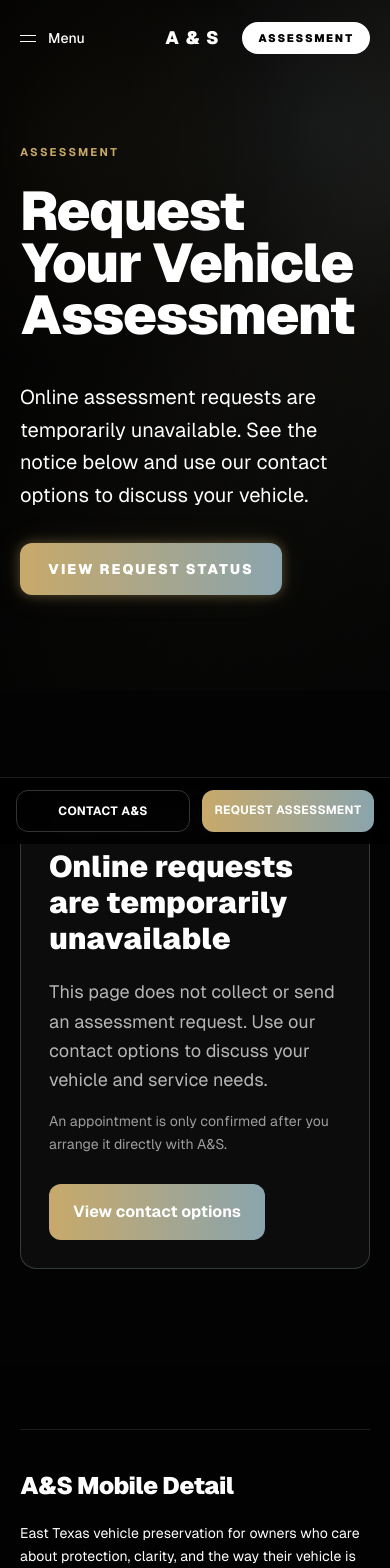
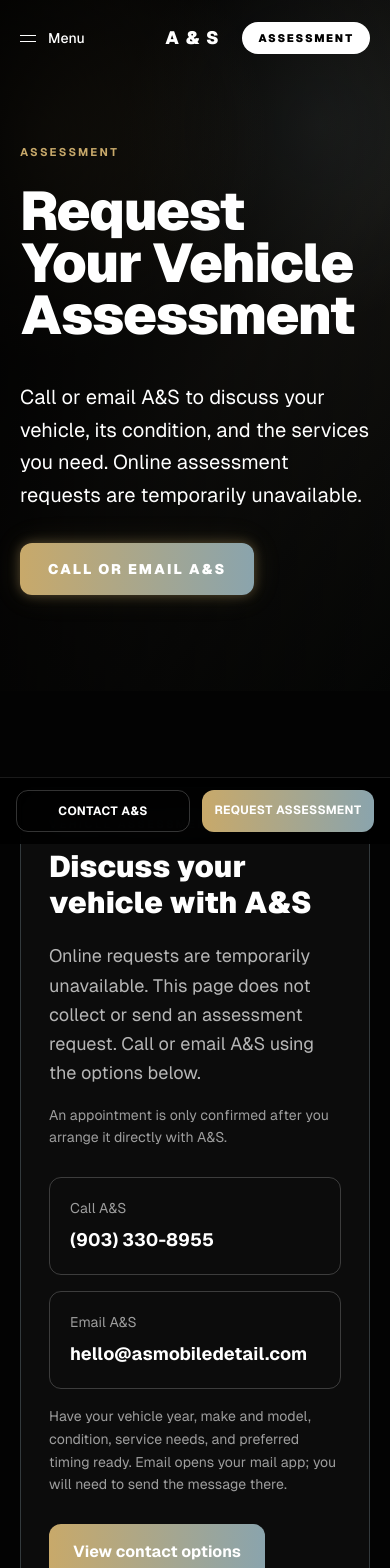
Before and after one commit to burchdad/mobile-detailing, a Next.js app: page /assessment in a window 390 px wide. Shown: the top 1568 px of the page. Built offline with nearby package versions, Linux system fonts and the light colour scheme.

Commit message:
Fix responsive hero and make assessment contact options direct

```diff
--- a/app/assessment/page.tsx
+++ b/app/assessment/page.tsx
@@ -14,8 +14,8 @@ export default function AssessmentPage() {
       <BrandHero
         eyebrow="Assessment"
         title="Request Your Vehicle Assessment"
-        intro="Online assessment requests are temporarily unavailable. See the notice below and use our contact options to discuss your vehicle."
-        cta="View Request Status"
+        intro="Call or email A&S to discuss your vehicle, its condition, and the services you need. Online assessment requests are temporarily unavailable."
+        cta="Call or Email A&S"
         ctaHref="#booking"
       />
       <Booking />
--- a/components/Booking.tsx
+++ b/components/Booking.tsx
@@ -4,15 +4,28 @@ import Link from "next/link";
 // Keep assessment intake unavailable until a separately reviewed receiver is ready.
 export default function Booking() {
   return (
-    <section id="booking" className="section-pad bg-deep-black text-white">
+    <section id="booking" className="section-pad px-5 bg-deep-black text-white md:px-8">
       <div className="mx-auto max-w-3xl rounded-2xl border border-neon-blue/30 bg-white/[0.04] p-7 md:p-10">
         <p className="eyebrow text-neon-blue">Vehicle Assessments</p>
-        <h2 className="mt-4 text-3xl font-black md:text-4xl">Online requests are temporarily unavailable</h2>
+        <h2 className="mt-4 text-3xl font-black md:text-4xl">Discuss your vehicle with A&amp;S</h2>
         <p className="mt-5 text-lg leading-relaxed text-white/70">
-          This page does not collect or send an assessment request. Use our contact options to discuss your vehicle and service needs.
+          Online requests are temporarily unavailable. This page does not collect or send an assessment request. Call or email A&amp;S using the options below.
         </p>
         <p className="mt-4 text-sm leading-relaxed text-white/60">
           An appointment is only confirmed after you arrange it directly with A&amp;S.
+        </p>
+        <div className="mt-7 grid gap-4 sm:grid-cols-2">
+          <a href="tel:+19033308955" className="rounded-xl border border-white/20 p-5 transition-colors hover:border-neon-blue focus-visible:outline focus-visible:outline-2 focus-visible:outline-offset-4 focus-visible:outline-white">
+            <span className="block text-sm text-white/60">Call A&amp;S</span>
+            <span className="mt-2 block text-lg font-bold">(903) 330-8955</span>
+          </a>
+          <a href="mailto:hello@asmobiledetail.com" className="rounded-xl border border-white/20 p-5 transition-colors hover:border-neon-blue focus-visible:outline focus-visible:outline-2 focus-visible:outline-offset-4 focus-visible:outline-white">
+            <span className="block text-sm text-white/60">Email A&amp;S</span>
+            <span className="mt-2 block break-all text-lg font-bold">hello@asmobiledetail.com</span>
+          </a>
+        </div>
+        <p className="mt-4 text-sm leading-relaxed text-white/60">
+          Have your vehicle year, make and model, condition, service needs, and preferred timing ready. Email opens your mail app; you will need to send the message there.
         </p>
         <Link href="/contact#contact-options" className="mt-7 inline-flex rounded-xl bg-gradient-to-r from-neon-pink to-neon-blue px-6 py-4 font-bold text-white focus-visible:outline focus-visible:outline-2 focus-visible:outline-offset-4 focus-visible:outline-white">
           View contact options
--- a/components/Hero.tsx
+++ b/components/Hero.tsx
@@ -24,7 +24,7 @@ export default function Hero() {
       >
         <div className="mx-auto w-full max-w-7xl">
           <p className="eyebrow mb-6 text-neon-pink">East Texas Vehicle Preservation</p>
-          <h1 className="max-w-5xl text-[clamp(3.35rem,10.4vw,9.2rem)] font-black uppercase leading-[0.9] tracking-tight text-white md:leading-[0.86]">
+          <h1 className="max-w-5xl text-[clamp(1.75rem,8vw,8rem)] [overflow-wrap:anywhere] font-black uppercase leading-[0.9] tracking-tight text-white md:leading-[0.86]">
             Vehicle Preservation For Owners Who Notice Everything
           </h1>
           <div className="mt-10 flex flex-col gap-6 md:flex-row md:items-end md:justify-between">
```
Also changed, not shown: 1 other file (tests, documents, lock files or other folders).
